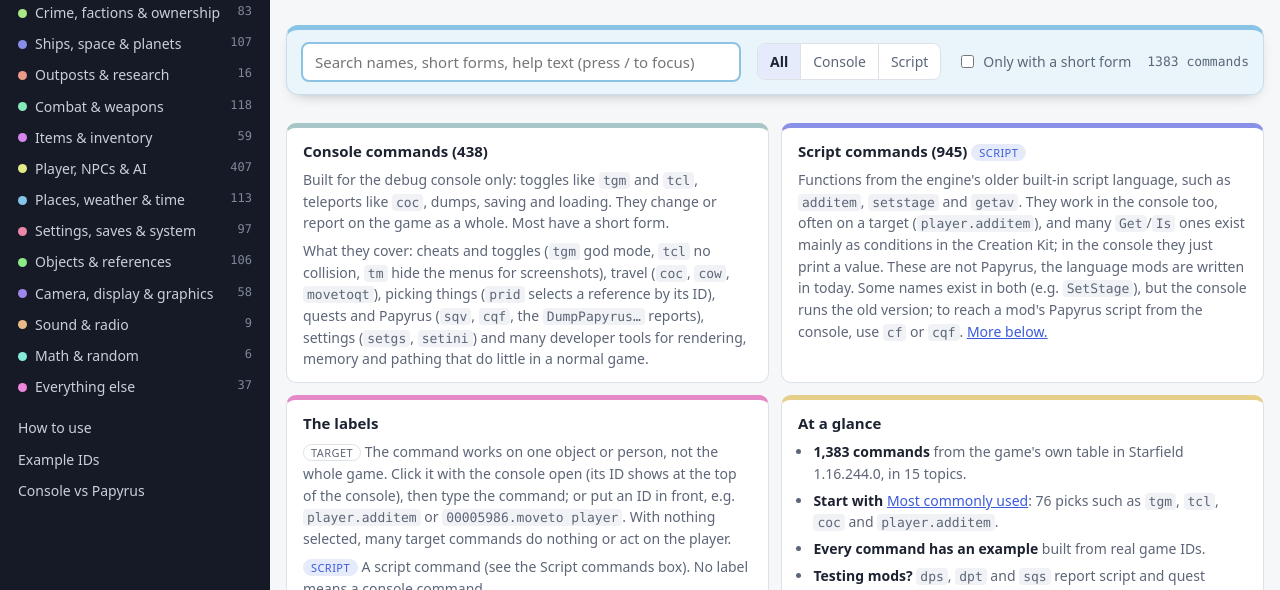
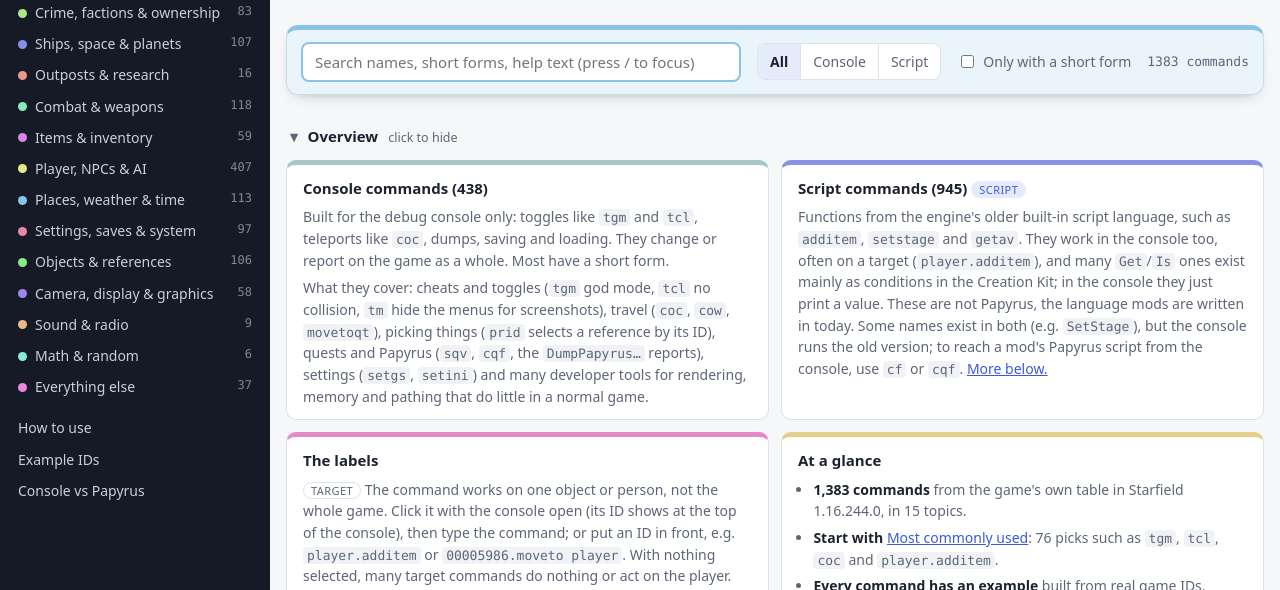
Before and after one commit to taosecurity/starfield-console-commands, a plain HTML site: page index.html in a window 1280 px wide. Shown: the part 186-776 px from the top of the page. Drawn offline with Linux system fonts and the light colour scheme.

Commit message:
Collapsible overview
Co-Authored-By: Claude Opus 5.5 <noreply@anthropic.com>

```diff
--- a/index.html
+++ b/index.html
@@ -56,6 +56,14 @@ header, section { display: grid; gap: 12px; min-width: 0; scroll-margin-top: 76p
 .eyebrow { font: 12.5px/1.3 var(--mono); color: var(--muted); letter-spacing: .02em; }
 .lede { font-size: 16px; color: var(--muted); max-width: 64rem; }
 .byline { font-size: 14px; color: var(--muted); }
+#overview > summary { cursor: pointer; list-style: none; display: inline-flex; align-items: baseline; gap: 10px; margin-bottom: 10px;
+  font-size: 15px; font-weight: 650; border-radius: 6px; padding: 2px 4px; }
+#overview > summary::-webkit-details-marker { display: none; }
+#overview > summary::before { content: "\25BE"; color: var(--muted); display: inline-block; transition: transform .15s; }
+#overview:not([open]) > summary::before { transform: rotate(-90deg); }
+#overview > summary:focus-visible { outline: 2px solid var(--accent); }
+.ovhint { font-size: 12.5px; font-weight: 400; color: var(--muted); }
+#overview:not([open]) > summary { margin-bottom: 0; }
 .kinds { display: grid; grid-template-columns: repeat(auto-fit, minmax(min(100%, 24rem), 1fr)); gap: 12px; max-width: 76rem; }
 .glance { margin: 0; padding-left: 1.1em; display: grid; gap: 5px; font-size: 14px; color: var(--muted); }
 .glance strong { color: var(--fg); }
@@ -160,6 +168,8 @@ footer { font-size: 13px; color: var(--muted); border-top: 1px solid var(--line)
 </div>
 <p class="lede" id="nomatch" hidden>No commands match. Try a shorter word, or switch back to All.</p>
 <section id="kinds" aria-label="Overview">
+  <details id="overview" open>
+  <summary><span class="ovtitle">Overview</span> <span class="ovhint">click to hide</span></summary>
   <div class="kinds">
     <div class="kind" style="--h: 182; --bar-s: 22%">
       <h3>Console commands (438)</h3>
@@ -196,6 +206,7 @@ footer { font-size: 13px; color: var(--muted); border-top: 1px solid var(--line)
       </ul>
     </div>
   </div>
+  </details>
 </section>
 <section id="common" class="topic" style="--h: 45">
   <h2>Most commonly used <small></small></h2>
@@ -533,6 +544,16 @@ footer { font-size: 13px; color: var(--muted); border-top: 1px solid var(--line)
     }, { rootMargin: '-80px 0px -70% 0px' });
     document.querySelectorAll('main > header, main > section').forEach(function (s) { io.observe(s); });
   }
+  // overview boxes: fold away, and remember the choice in this browser
+  var ov = document.getElementById('overview'), hint = ov.querySelector('.ovhint');
+  function ovHint() { hint.textContent = ov.open ? 'click to hide' : 'click to show the four overview boxes'; }
+  try { if (localStorage.getItem('sfcc-overview') === 'closed') ov.open = false; } catch (e) {}
+  ovHint();
+  ov.addEventListener('toggle', function () {
+    ovHint();
+    try { localStorage.setItem('sfcc-overview', ov.open ? 'open' : 'closed'); } catch (e) {}
+  });
+  document.querySelector('.toc a[href="#kinds"]').addEventListener('click', function () { ov.open = true; });
   render();
 })();
 </script>
```
